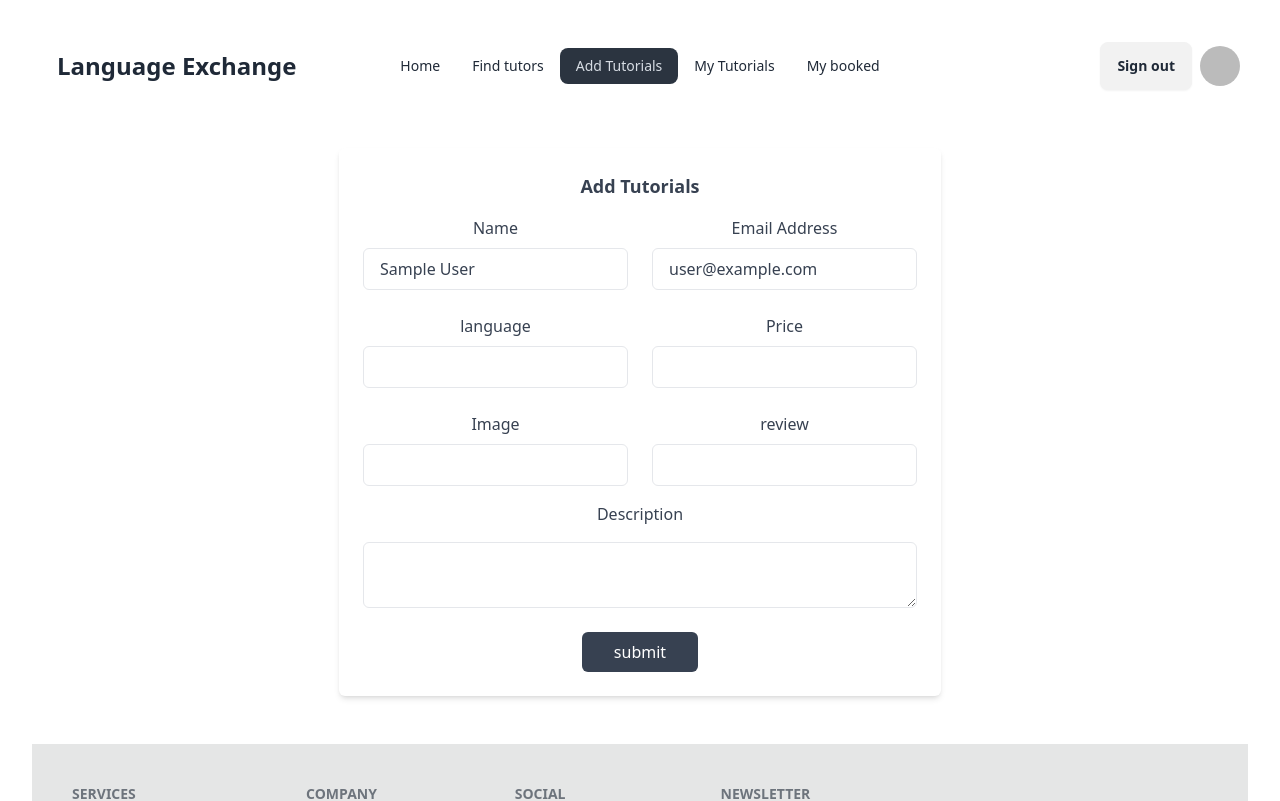
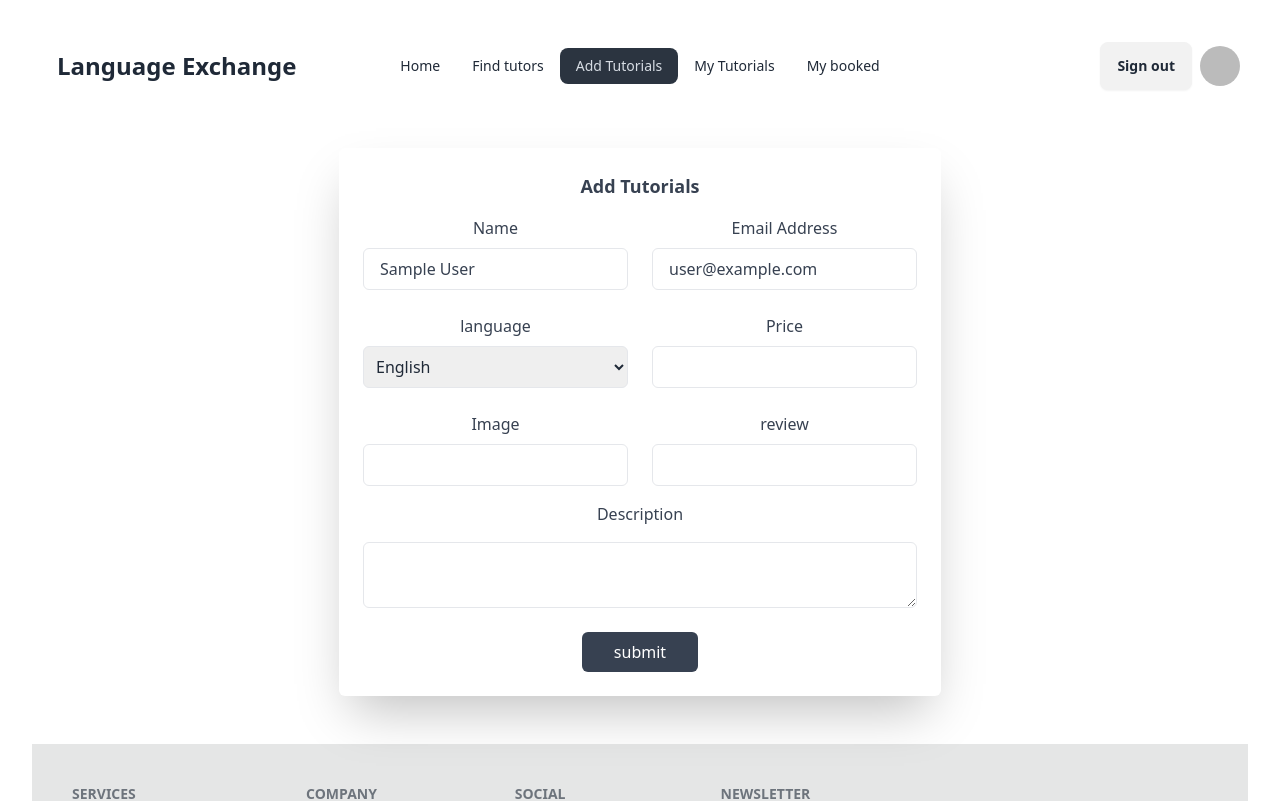
Before and after one commit to mosiur73/a11-language-exchange--client-side, a React (Vite) app: page /addTutorials in a window 1280 px wide. Shown: the top 801 px of the page. Built offline with nearby package versions, Linux system fonts and the light colour scheme; no server answers; sample sign-in values are in the browser's storage.

Commit message:
private router done

```diff
--- a/src/Pages/AddTutorials/AddTutorials.jsx
+++ b/src/Pages/AddTutorials/AddTutorials.jsx
@@ -5,33 +5,33 @@ import axios from 'axios';
 import Swal from 'sweetalert2';
 
 const AddTutorials = () => {
-    const {user}=useContext(AuthContext)
+  const { user } = useContext(AuthContext)
 
-    const handleSubmit=async e=>{
+  const handleSubmit = async e => {
     e.preventDefault()
     const form = e.target
-        const name=form.name.value;
-        const email=form.email.value;
-        const language=form.language.value;
-        const price=form.price.value;
-        const review=form.review.value;
-        const image=form.image.value;
-        const description=form.description.value;
+    const name = form.name.value;
+    const email = form.email.value;
+    const language = form.language.value;
+    const price = form.price.value;
+    const review = form.review.value;
+    const image = form.image.value;
+    const description = form.description.value;
 
-        const fromData={name,email,language,price,review,image,description}
+    const fromData = { name, email, language, price, review, image, description }
 
-       fetch('http://localhost:5000/language',{
-        method:'POST',
-        headers:{
-          'content-type' :'application/json'
+    fetch('http://localhost:5000/language', {
+      method: 'POST',
+      headers: {
+        'content-type': 'application/json'
       },
-        body:JSON.stringify(fromData)
+      body: JSON.stringify(fromData)
     })
-       .then(res =>res.json())
+      .then(res => res.json())
 
-       .then(data =>{
+      .then(data => {
         console.log(data)
-        if(data.insertedId){
+        if (data.insertedId) {
 
           Swal.fire({
             position: "top-start",
@@ -47,13 +47,14 @@ const AddTutorials = () => {
   }
   return (
     <div className='flex justify-center items-center min-h-[calc(100vh-306px)] my-12'>
-        <section className=' p-2 md:p-6 mx-auto bg-white rounded-md shadow-md '>
+      <section className=' p-2 md:p-6 mx-auto bg-white rounded-md shadow-2xl '>
         <h2 className='text-lg font-semibold text-gray-700 capitalize text-center'>
           Add Tutorials
         </h2>
 
         <form onSubmit={handleSubmit}>
           <div className='grid grid-cols-1 gap-6 mt-4 sm:grid-cols-2'>
+
             <div>
               <label className='text-gray-700 ' htmlFor='job_title'>
                 Name
@@ -82,16 +83,25 @@ const AddTutorials = () => {
               />
             </div>
 
-              <div>
-                <label className='text-gray-700 ' htmlFor='job_title'>
+            <div className='flex flex-col gap-2 '>
+              <label className='text-gray-700 ' htmlFor='category'>
               language
               </label>
-                <input
+              <select
+                name='language'
                 id='language'
-                  name='language'
-                  type='text'
-                  className='block w-full px-4 py-2 mt-2 text-gray-700 bg-white border border-gray-200 rounded-md  focus:border-blue-400 focus:ring-blue-300 focus:ring-opacity-40  focus:outline-none focus:ring'
-                />
+                className='border p-2 rounded-md'
+              >
+                <option value="en">English</option>
+                <option value="es">Spanish</option>
+                <option value="fr">French</option>
+                <option value="de">German</option>
+                <option value="it">Italian</option>
+                <option value="zh">Chinese</option>
+                <option value="ja">Japanese</option>
+                <option value="ar">Arabic</option>
+                <option value="hi">Hindi</option>
+              </select>
             </div>
 
 
@@ -132,6 +142,7 @@ const AddTutorials = () => {
             </div>
 
           </div>
+
           <div className='flex flex-col gap-2 mt-4'>
             <label className='text-gray-700 ' htmlFor='description'>
               Description
@@ -142,6 +153,7 @@ const AddTutorials = () => {
               id='description'
             ></textarea>
           </div>
+
           <div className='flex justify-center mt-6'>
             <button className='disabled:cursor-not-allowed px-8 py-2.5 leading-5 text-white transition-colors duration-300 transhtmlForm bg-gray-700 rounded-md hover:bg-gray-600 focus:outline-none focus:bg-gray-600'>
               submit
--- a/src/Pages/Authentication/Login.jsx
+++ b/src/Pages/Authentication/Login.jsx
@@ -10,7 +10,8 @@ const Login = () => {
   const {singInUser,singInWithGoogle}=useContext(AuthContext)
   const navigate=useNavigate()
   const location = useLocation()
-  const from = location?.state || '/'
+  const from=location.state || '/';
+
 
   const handleSignIn = async e => {
     e.preventDefault()
@@ -24,7 +25,7 @@ const Login = () => {
     .then(result => {
         console.log('sign in', result.user)
         toast.success('Signin Successful')
-        navigate(from);
+        navigate(from)
     })
     .catch(error => {
         console.log(error);
--- a/src/router/PrivateRoute.jsx
+++ b/src/router/PrivateRoute.jsx
@@ -1,17 +1,18 @@
 import React, { useContext } from 'react';
 import AuthContext from '../Provider/AuthContext';
+import { Navigate, useLocation } from 'react-router-dom';
 
 const PrivateRoute = ({children}) => {
     const {user,loading}=useContext(AuthContext)
+    const location=useLocation()
 
     if(loading){
         return <span className="loading loading-infinity loading-lg "></span>
     }
     if(!user){
 
-        return <Navigate state={{from:location.pathname}} to="/login"></Navigate>
+        return <Navigate to="/login" state={location?.pathname} ></Navigate>
     }
-
     return children;
 };
 
--- a/src/router/router.jsx
+++ b/src/router/router.jsx
@@ -7,6 +7,7 @@ import ErrorPage from "../component/ErrorPage/ErrorPage";
 import AddTutorials from "../Pages/AddTutorials/AddTutorials";
 import FindTutors from "../Pages/FindTutors/FindTutors";
 import TutorDetails from "../Pages/TutorDetails/TutorDetails";
+import PrivateRoute from "./PrivateRoute";
 
 
 const router = createBrowserRouter([
@@ -21,7 +22,7 @@ const router = createBrowserRouter([
         },
         {
          path:"/addTutorials",
-         element:<AddTutorials></AddTutorials>
+         element:<PrivateRoute><AddTutorials></AddTutorials></PrivateRoute>
         },
         {
          path:"/findTutors",
@@ -29,7 +30,7 @@ const router = createBrowserRouter([
         },
         {
           path:"/language/:id",
-          element:<TutorDetails></TutorDetails>,
+          element:<PrivateRoute><TutorDetails></TutorDetails></PrivateRoute>,
          loader: ({params}) => fetch(`http://localhost:5000/language/${params.id}`)
 
         },
```
Lines whose indentation alone changed are shown as unchanged.
